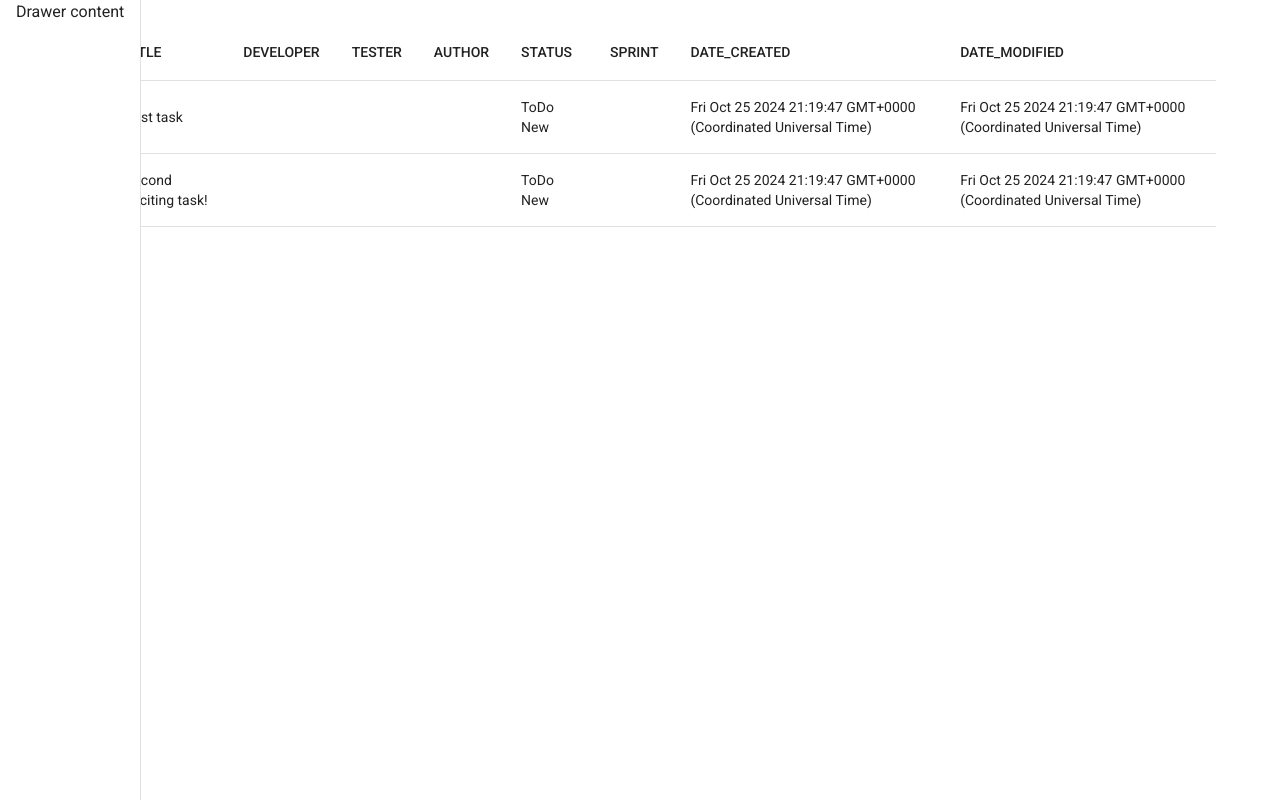
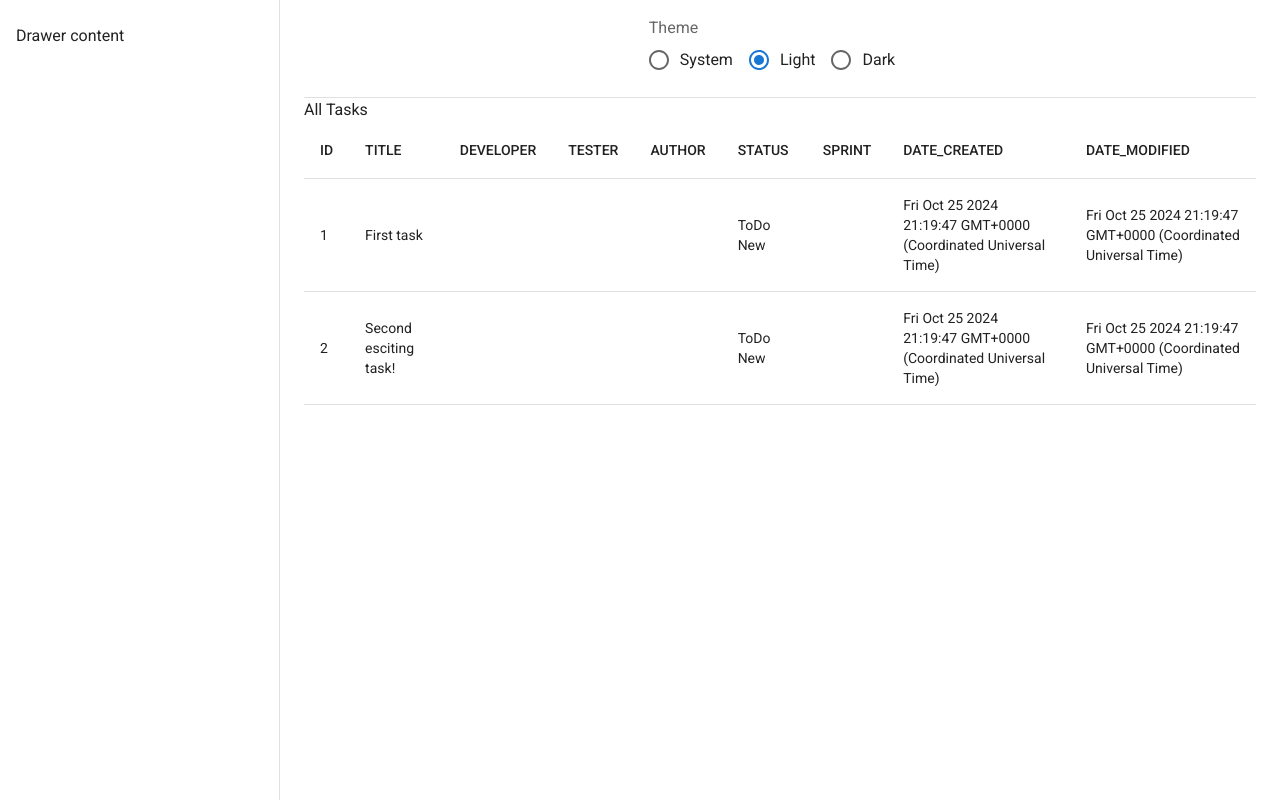
Before and after one commit to pfmnowak/bug-tracker-next, a Next.js app: page /tasks in a window 1280 px wide. Built offline with nearby package versions, Linux system fonts and the light colour scheme.

Commit message:
Add dark/light theme selector, adjust layout

```diff
--- a/app/globals.css
+++ /dev/null
@@ -1,42 +0,0 @@
-:root {
-  --background: #ffffff;
-  --foreground: #171717;
-}
-
-@media (prefers-color-scheme: dark) {
-  :root {
-    --background: #0a0a0a;
-    --foreground: #ededed;
-  }
-}
-
-html,
-body {
-  max-width: 100vw;
-  overflow-x: hidden;
-}
-
-body {
-  color: var(--foreground);
-  background: var(--background);
-  font-family: Arial, Helvetica, sans-serif;
-  -webkit-font-smoothing: antialiased;
-  -moz-osx-font-smoothing: grayscale;
-}
-
-* {
-  box-sizing: border-box;
-  padding: 0;
-  margin: 0;
-}
-
-a {
-  color: inherit;
-  text-decoration: none;
-}
-
-@media (prefers-color-scheme: dark) {
-  html {
-    color-scheme: dark;
-  }
-}
--- a/app/layout.tsx
+++ b/app/layout.tsx
@@ -1,14 +1,16 @@
-import theme from "@/app/ui/theme";
 import {
   Box,
   Container,
   CssBaseline,
-  Drawer,
+  Divider,
   ThemeProvider,
 } from "@mui/material";
+
 import type { Metadata } from "next";
 import { Roboto } from "next/font/google";
-import "./globals.css";
+import Header from "./layout/Header";
+import Sidebar from "./layout/Sidebar";
+import theme from "./ui/theme";
 
 const roboto = Roboto({
   weight: ["300", "400", "500", "700"],
@@ -30,14 +32,26 @@ export default function RootLayout({
   return (
     <html lang="en">
       <body className={roboto.variable}>
-        <ThemeProvider theme={theme}>
+        <ThemeProvider theme={theme} defaultMode="light">
           <CssBaseline enableColorScheme />
-          <Drawer variant="permanent">
-            <Box sx={{ px: 2 }}>Drawer content</Box>
-          </Drawer>
-          <Container sx={{ width: "100%", height: "100vh" }}>
-            {children}
-          </Container>
+          <Sidebar />
+          <Box
+            sx={{
+              display: "flex",
+              flexDirection: "column",
+              height: "100vh",
+              ml: "280px",
+            }}
+          >
+            <Header />
+            <Divider sx={{ mx: 3 }} />
+            <Container
+              maxWidth={false}
+              sx={{ maxWidth: "100%", width: "100%", flex: 1, pb: 3 }}
+            >
+              {children}
+            </Container>
+          </Box>
         </ThemeProvider>
       </body>
     </html>
--- /dev/null
+++ b/app/layout/Header.tsx
@@ -0,0 +1,9 @@
+import ThemeModeSwitcher from "../ui/ThemeModeSwitcher";
+
+export default function Header() {
+  return (
+    <header>
+      <ThemeModeSwitcher />
+    </header>
+  );
+}
--- /dev/null
+++ b/app/layout/Sidebar.tsx
@@ -0,0 +1,20 @@
+import { Box, Drawer } from "@mui/material";
+
+const Sidebar = () => {
+  return (
+    <Drawer
+      variant="permanent"
+      sx={{
+        "& .MuiDrawer-paper": {
+          px: 2,
+          py: 3,
+          width: 280,
+        },
+      }}
+    >
+      <Box>Drawer content</Box>
+    </Drawer>
+  );
+};
+
+export default Sidebar;
--- a/app/tasks/page.tsx
+++ b/app/tasks/page.tsx
@@ -11,14 +11,14 @@ import { fakeTasks } from "../mock/tasks";
 
 export default function Tasks() {
   const tasks = fakeTasks;
+
   if (!tasks || tasks.length === 0) {
     return <p>{`There are no tasks! Start off by creating one :)`}</p>;
   }
 
   return (
-    <Box sx={{ backgroundColor: "white" }}>
-      {/* A table with all of the tasks */}
-      <Typography sx={{ color: "black" }}>All Tasks</Typography>
+    <Box>
+      <Typography>All Tasks</Typography>
       <Box>
         <Table>
           <TableHead>
--- /dev/null
+++ b/app/ui/ThemeModeSwitcher.tsx
@@ -0,0 +1,47 @@
+"use client";
+import Box from "@mui/material/Box";
+import FormControl from "@mui/material/FormControl";
+import FormControlLabel from "@mui/material/FormControlLabel";
+import FormLabel from "@mui/material/FormLabel";
+import Radio from "@mui/material/Radio";
+import RadioGroup from "@mui/material/RadioGroup";
+import { useColorScheme } from "@mui/material/styles";
+
+const ThemeModeSwitcher = () => {
+  const { mode, setMode } = useColorScheme();
+
+  if (!mode) {
+    return;
+  }
+
+  return (
+    <Box
+      sx={{
+        display: "flex",
+        width: "100%",
+        alignItems: "center",
+        justifyContent: "center",
+        p: 2,
+      }}
+    >
+      <FormControl>
+        <FormLabel id="theme-toggle-label">Theme</FormLabel>
+        <RadioGroup
+          aria-labelledby="theme-toggle-label"
+          name="theme-toggle"
+          row
+          value={mode}
+          onChange={(event) =>
+            setMode(event.target.value as "system" | "light" | "dark")
+          }
+        >
+          <FormControlLabel value="system" control={<Radio />} label="System" />
+          <FormControlLabel value="light" control={<Radio />} label="Light" />
+          <FormControlLabel value="dark" control={<Radio />} label="Dark" />
+        </RadioGroup>
+      </FormControl>
+    </Box>
+  );
+};
+
+export default ThemeModeSwitcher;
--- a/app/ui/theme.ts
+++ b/app/ui/theme.ts
@@ -1,11 +1,15 @@
 "use client";
+
 import { createTheme } from "@mui/material/styles";
 
 const theme = createTheme({
-  cssVariables: true,
+  colorSchemes: {
+    dark: true,
+  },
   typography: {
     fontFamily: "var(--font-roboto)",
   },
+  components: {},
 });
 
 export default theme;
```
Also changed, not shown: app/page.module.css (deleted, +0 -168 lines), app/page.tsx (+4 -9 lines).
